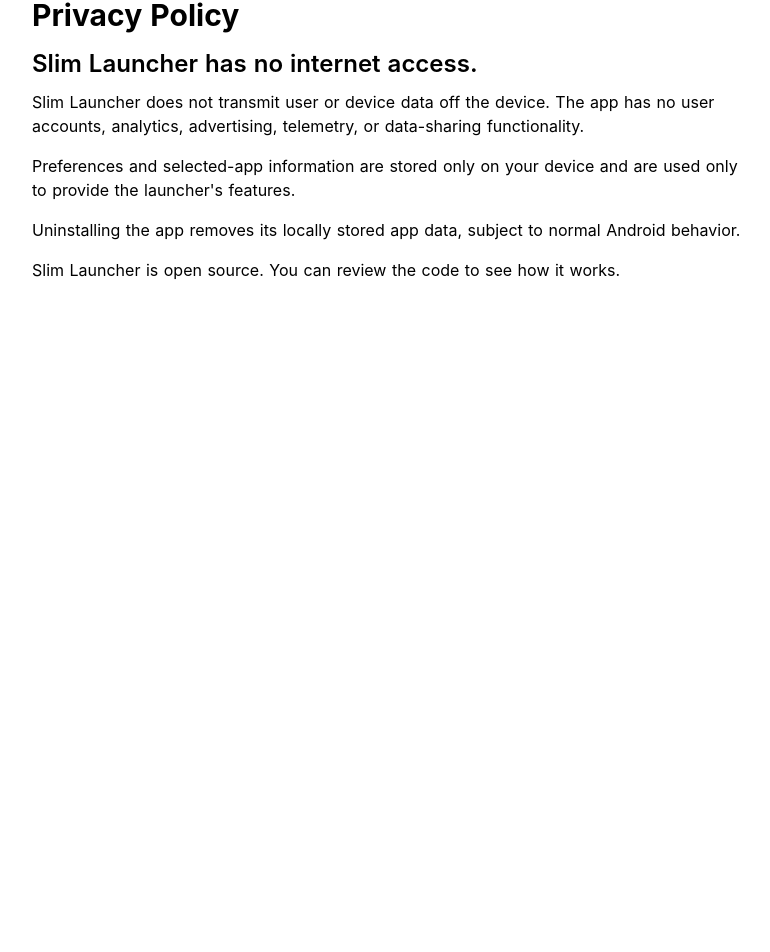
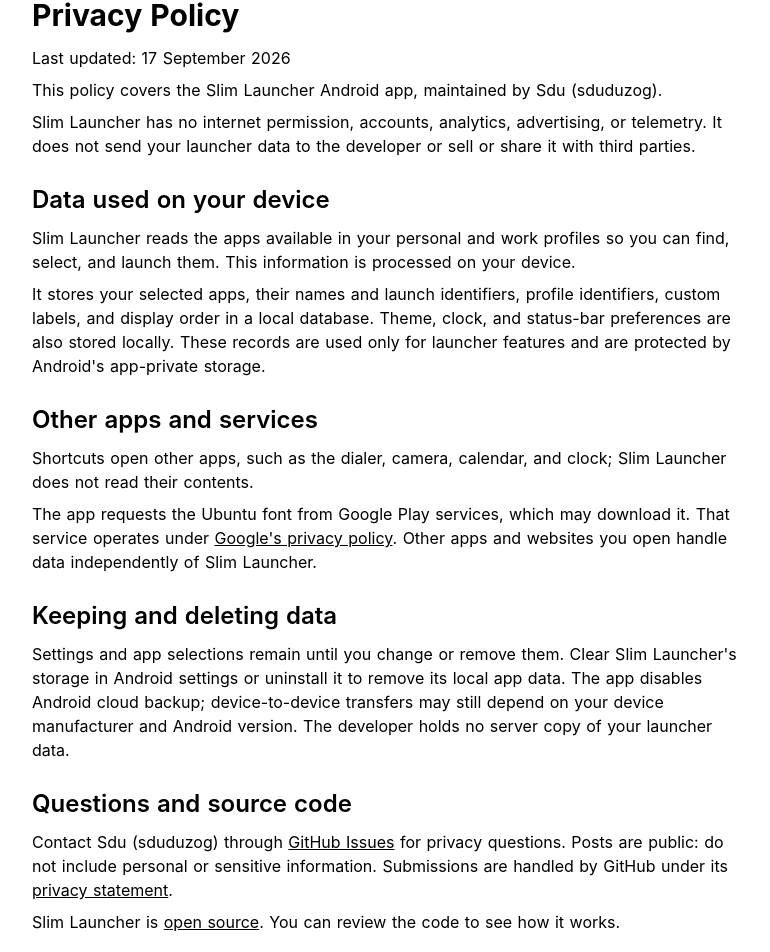
Before and after one commit to sduduzog/slim-launcher-website, a Nuxt app: page /privacy in a window 1280 px wide. Shown: the part 143-1095 px from the top of the page, without its empty margins (248-1018 px from the left). Before the commit the page ends 800 px from the top, so only its background shows below. Built offline with nearby package versions, Linux system fonts and the light colour scheme.

Commit message:
tweak policy wording

```diff
--- a/app/pages/privacy.vue
+++ b/app/pages/privacy.vue
@@ -1,31 +1,100 @@
+<script setup lang="ts">
+useHead({
+  title: 'Privacy Policy | Slim Launcher',
+  meta: [
+    {
+      name: 'description',
+      content:
+        'How Slim Launcher uses installed-app information, stores settings locally, and lets you remove your launcher data.',
+    },
+  ],
+})
+</script>
+
 <template>
   <div>
     <AppHeader />
     <main class="max-w-[48rem] mx-auto p-6 mt-12 flex flex-col gap-2">
       <h1 class="text-3xl font-bold">Privacy Policy</h1>
-      <h2 class="text-2xl font-semibold">
-        Slim Launcher has no internet access.
-      </h2>
-      <ul class="flex flex-col gap-4">
-        <li>
-          Slim Launcher does not transmit user or device data off the device.
-          The app has no user accounts, analytics, advertising, telemetry, or
-          data-sharing functionality.
-        </li>
-        <li>
-          Preferences and selected-app information are stored only on your
-          device and are used only to provide the launcher's features.
-        </li>
-        <li>
-          Uninstalling the app removes its locally stored app data, subject to
-          normal Android behavior.
-        </li>
-        <li>
+      <p>Last updated: <time datetime="2026-09-17">17 September 2026</time></p>
+      <p>
+        This policy covers the Slim Launcher Android app, maintained by Sdu
+        (sduduzog).
+      </p>
+      <p>
+        Slim Launcher has no internet permission, accounts, analytics,
+        advertising, or telemetry. It does not send your launcher data to the
+        developer or sell or share it with third parties.
+      </p>
+
+      <section class="mt-4 flex flex-col gap-2">
+        <h2 class="text-2xl font-semibold">Data used on your device</h2>
+        <p>
+          Slim Launcher reads the apps available in your personal and work
+          profiles so you can find, select, and launch them. This information is
+          processed on your device.
+        </p>
+        <p>
+          It stores your selected apps, their names and launch identifiers,
+          profile identifiers, custom labels, and display order in a local
+          database. Theme, clock, and status-bar preferences are also stored
+          locally. These records are used only for launcher features and are
+          protected by Android's app-private storage.
+        </p>
+      </section>
+
+      <section class="mt-4 flex flex-col gap-2">
+        <h2 class="text-2xl font-semibold">Other apps and services</h2>
+        <p>
+          Shortcuts open other apps, such as the dialer, camera, calendar, and
+          clock; Slim Launcher does not read their contents.
+        </p>
+        <p>
+          The app requests the Ubuntu font from Google Play services, which may
+          download it. That service operates under
+          <a href="https://policies.google.com/privacy" class="underline"
+            >Google's privacy policy</a
+          >. Other apps and websites you open handle data independently of Slim
+          Launcher.
+        </p>
+      </section>
+
+      <section class="mt-4 flex flex-col gap-2">
+        <h2 class="text-2xl font-semibold">Keeping and deleting data</h2>
+        <p>
+          Settings and app selections remain until you change or remove them.
+          Clear Slim Launcher's storage in Android settings or uninstall it to
+          remove its local app data. The app disables Android cloud backup;
+          device-to-device transfers may still depend on your device
+          manufacturer and Android version. The developer holds no server copy
+          of your launcher data.
+        </p>
+      </section>
+
+      <section class="mt-4 flex flex-col gap-2">
+        <h2 class="text-2xl font-semibold">Questions and source code</h2>
+        <p>
+          Contact Sdu (sduduzog) through
+          <a
+            href="https://github.com/sduduzog/slim-launcher/issues"
+            class="underline"
+            >GitHub Issues</a
+          >
+          for privacy questions. Posts are public: do not include personal or
+          sensitive information. Submissions are handled by GitHub under its
+          <a
+            href="https://docs.github.com/en/site-policy/privacy-policies/github-general-privacy-statement"
+            class="underline"
+            >privacy statement</a
+          >.
+        </p>
+        <p>
           Slim Launcher is
-          <a href="https://github.com/sduduzog/slim-launcher">open source</a>.
-          You can review the code to see how it works.
-        </li>
-      </ul>
+          <a href="https://github.com/sduduzog/slim-launcher" class="underline"
+            >open source</a
+          >. You can review the code to see how it works.
+        </p>
+      </section>
     </main>
   </div>
 </template>
```
Also changed, not shown: 1 other file (tests, documents, lock files or other folders).
